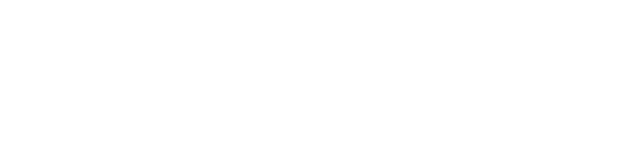
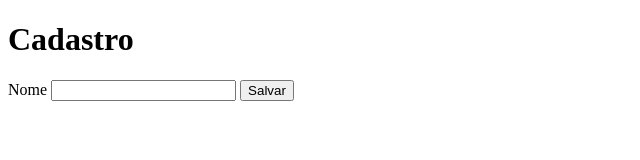
Before and after one commit to matheuscoronado/projeto_CodLogin, a plain HTML site: page cadastro.html in a window 1280 px wide. Shown: the whole page, without its empty margins (0-640 px from the left). Drawn offline with Linux system fonts and the light colour scheme.

Commit message:
Criado div com label'nome' e button'Salvar'

```diff
--- a/cadastro.html
+++ b/cadastro.html
@@ -7,6 +7,12 @@
     <script src="main.js"></script>
 </head>
 <body>
+    <div class="container">
+        <h1>Cadastro</h1>
+        <label for="">Nome</label>
+        <input type="text" id="nomeUser">
+        <button type="button">Salvar</button>
+    </div>
 
 </body>
 </html>
```
